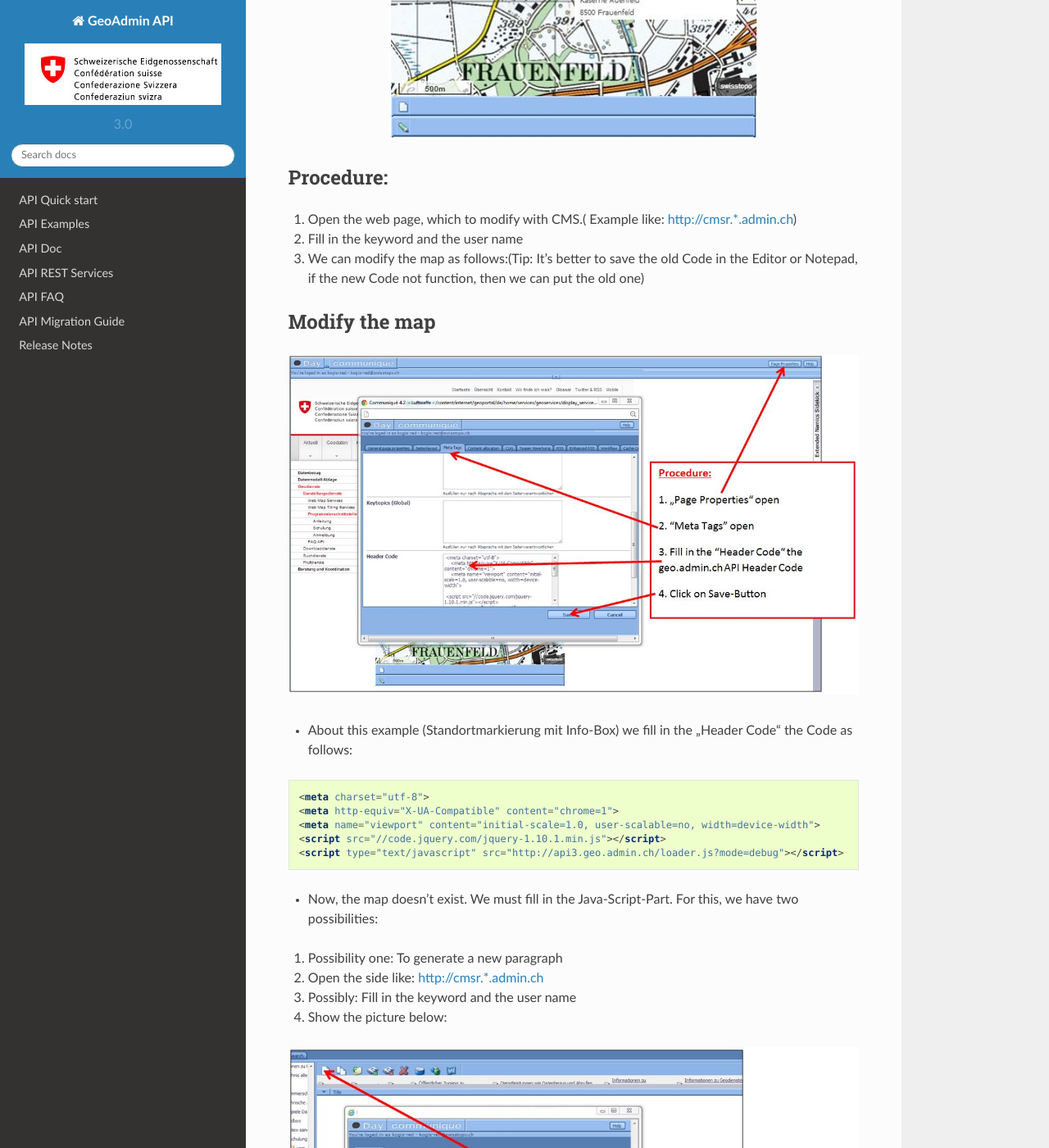
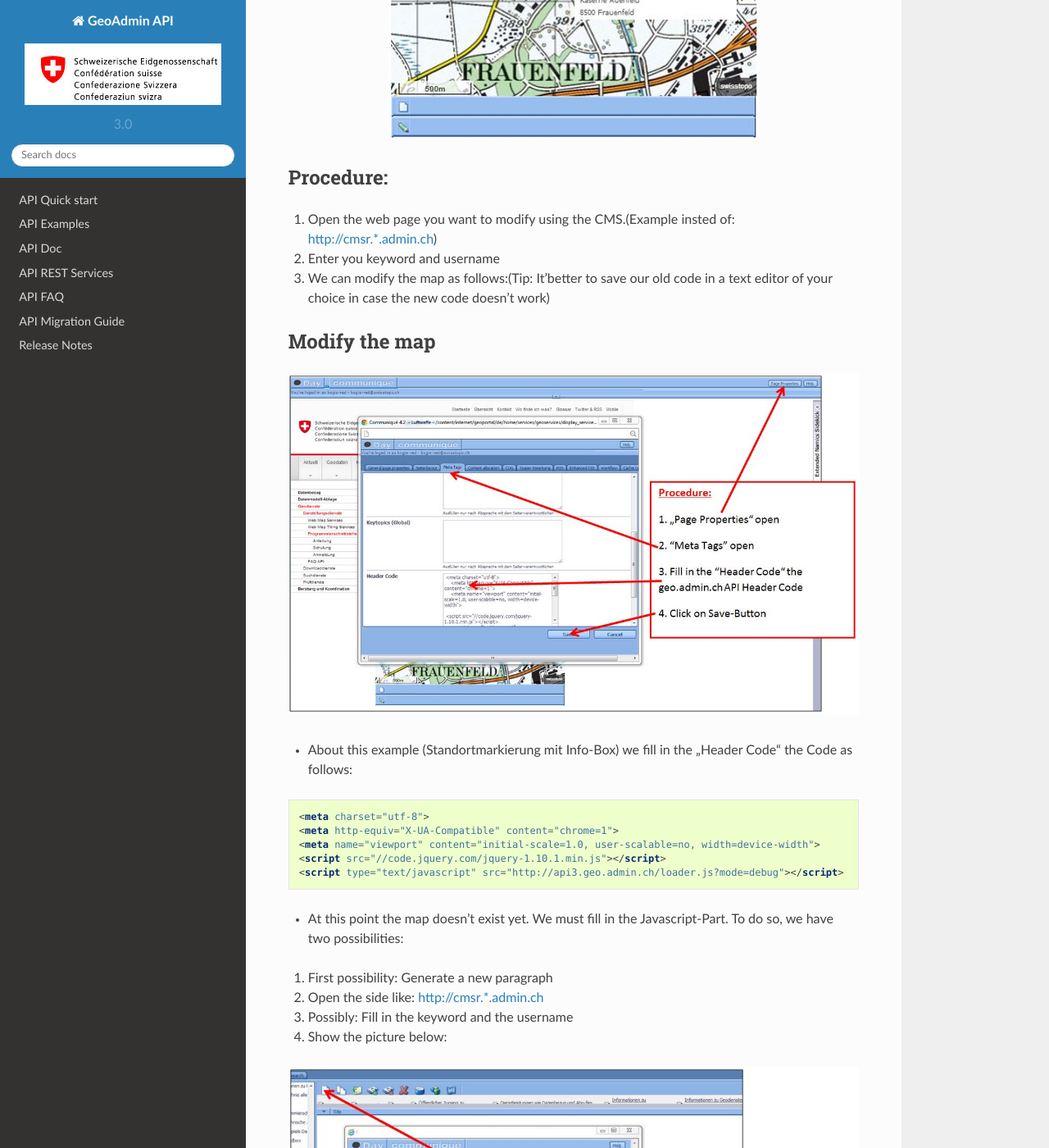
Before and after one commit to swisstopo-test/doc-chsdi3, a Sphinx documentation site: the page built from source/api/integrate_cms.rst, in a window 1280 px wide and 1400 px high, scrolled down 471 px. Shown: the whole window at 82% size. Built offline with Sphinx 7.4.7 and the Read the Docs theme 2.0.0, drawn with Linux system fonts in a browser that asks for light colours; pages that are not in the unit, such as notebooks, are missing from menus; some of the changed text lies outside the part shown.

Commit message:
corrected english and the refernces to 3

```diff
--- a/source/api/integrate_cms.rst
+++ b/source/api/integrate_cms.rst
@@ -14,9 +14,9 @@ Result:
 
 Procedure:
 ----------
-#. Open the web page, which to modify with CMS.( Example like: http://cmsr.*.admin.ch)
-#. Fill in the keyword and the user name
-#. We can modify the map as follows:(Tip: It’s better to save the old Code in the Editor or Notepad, if the new Code not function, then we can put the old one)
+#. Open the web page you want to modify using the CMS.(Example insted of: http://cmsr.*.admin.ch)
+#. Enter you keyword and username
+#. We can modify the map as follows:(Tip: It'better to save our old code in a text editor of your choice in case the new code doesn't work)
 
 Modify the map
 --------------
@@ -34,27 +34,27 @@ Modify the map
  <script type="text/javascript" src="http://api3.geo.admin.ch/loader.js?mode=debug"></script>
 
 
-- Now, the map doesn’t exist. We must fill in the Java-Script-Part. For this, we have two possibilities:
-#. Possibility one: To generate a new paragraph
+- At this point the map doesn't exist yet. We must fill in the Javascript-Part. To do so, we have two possibilities:
+#. First possibility: Generate a new paragraph
 #. Open the side like: http://cmsr.*.admin.ch
-#. Possibly: Fill in the keyword and the user name
+#. Possibly: Fill in the keyword and the username
 #. Show the picture below:
 
 .. image:: image/new_site.jpg
 
-4.1 Open the file, which is generated
+4.1 Open the generated file
 
 .. image:: image/open_new_file.jpg
 
-4.2 The window as follows is generated
+4.2 The window is generated as follows
 
 .. image:: image/generated_page.jpg
 
-4.3 This window appear (show below). Fill in the HTML-Code (Java-script) and save with the „Save“ button. Now, we can’t see the map, we must do the point 3.1 (show above) in this script.
+4.3 This window appears (see below). Insert the HTML code (Javascript) and save it. Now, we can’t see the map, we must do the point 3.1 (show above) in this script.
 
 .. image:: image/fill_in_html.jpg
 
-5. Possibility two : We have already a map put in the old API generated. Now, we try this follows steps:
+5. Second possibility: We have already a map put in the old API generated. Now, we try this follows steps:
 
 .. image:: image/new_code_in_html.jpg
 
```
Also changed, not shown: other parts of source/api/integrate_cms.rst (+1 -1 lines).
